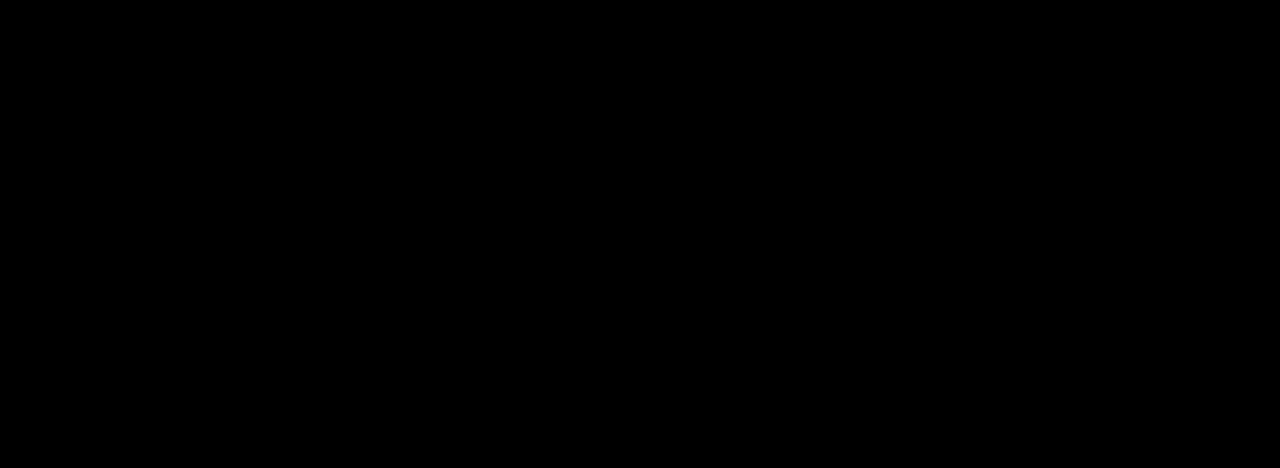
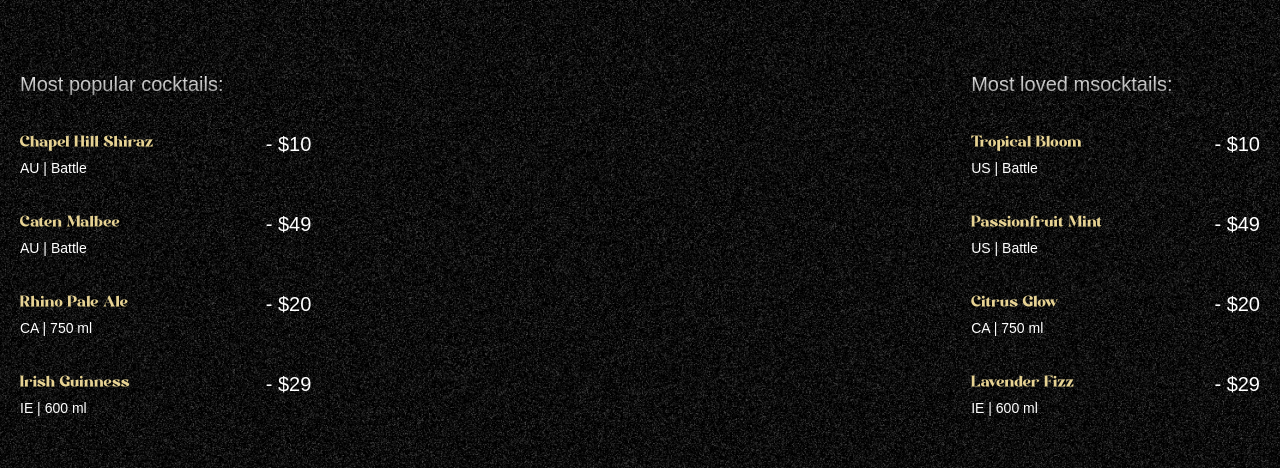
Before and after one commit to burcinismail8/mojito_gsap_app, a React (Vite) app: page / in a window 1280 px wide. Shown: the part 890-1358 px from the top of the page. Built offline with nearby package versions, Linux system fonts and the light colour scheme; a web font is replaced by a local one.

Commit message:
Cocktails section

```diff
--- a/src/App.jsx
+++ b/src/App.jsx
@@ -3,6 +3,7 @@
 import { ScrollTrigger, SplitText } from "gsap/all";
 import NavBar from "./components/NavBar";
 import Hero from "./components/Hero";
+import Cocktails from "./components/Cocktails";
 
 gsap.registerPlugin(ScrollTrigger, SplitText);
 const App = () => {
@@ -10,6 +11,7 @@
     <main>
       <NavBar />
       <Hero />
+      <Cocktails />
     </main>
   );
 };
--- /dev/null
+++ b/src/components/Cocktails.jsx
@@ -0,0 +1,66 @@
+import React from "react";
+import gsap from "gsap";
+import { cocktailLists, mockTailLists } from "../constants";
+import { useGSAP } from "@gsap/react";
+
+const Cocktails = () => {
+  useGSAP(() => {
+    const parallaxTimeline = gsap.timeline({
+      scrollTrigger: {
+        trigger: "#cocktails",
+        start: "top 30%",
+        end: "bottom 80%",
+        scrub: true,
+      },
+    });
+    parallaxTimeline
+      .from("#c-left-leaf", { x: -100, y: 100 })
+      .from("#c-right-leaf", { x: 100, y: 100 });
+  });
+  return (
+    <section id="cocktails" className="noisy">
+      <img src="/images/cocktail-left-leaf.png" alt="l-leaf" id="c-left-leaf" />
+      <img
+        src="/images/cocktail-right-leaf.png"
+        alt="r-leaf"
+        id="c-right-leaf"
+      />
+      <div className="list">
+        <div className="popular">
+          <h2 className="title">Most popular cocktails:</h2>
+          <ul>
+            {cocktailLists.map(({ name, country, detail, price }) => (
+              <li key={name}>
+                <div className="md:me-28">
+                  <h3>{name}</h3>
+                  <p>
+                    {country} | {detail}
+                  </p>
+                </div>
+                <span>- {price}</span>
+              </li>
+            ))}
+          </ul>
+        </div>
+        <div className="loved">
+          <h2 className="title">Most loved msocktails:</h2>
+          <ul>
+            {mockTailLists.map(({ name, country, detail, price }) => (
+              <li key={name}>
+                <div className="me-28">
+                  <h3>{name}</h3>
+                  <p>
+                    {country} | {detail}
+                  </p>
+                </div>
+                <span>- {price}</span>
+              </li>
+            ))}
+          </ul>
+        </div>
+      </div>
+    </section>
+  );
+};
+
+export default Cocktails;
```
